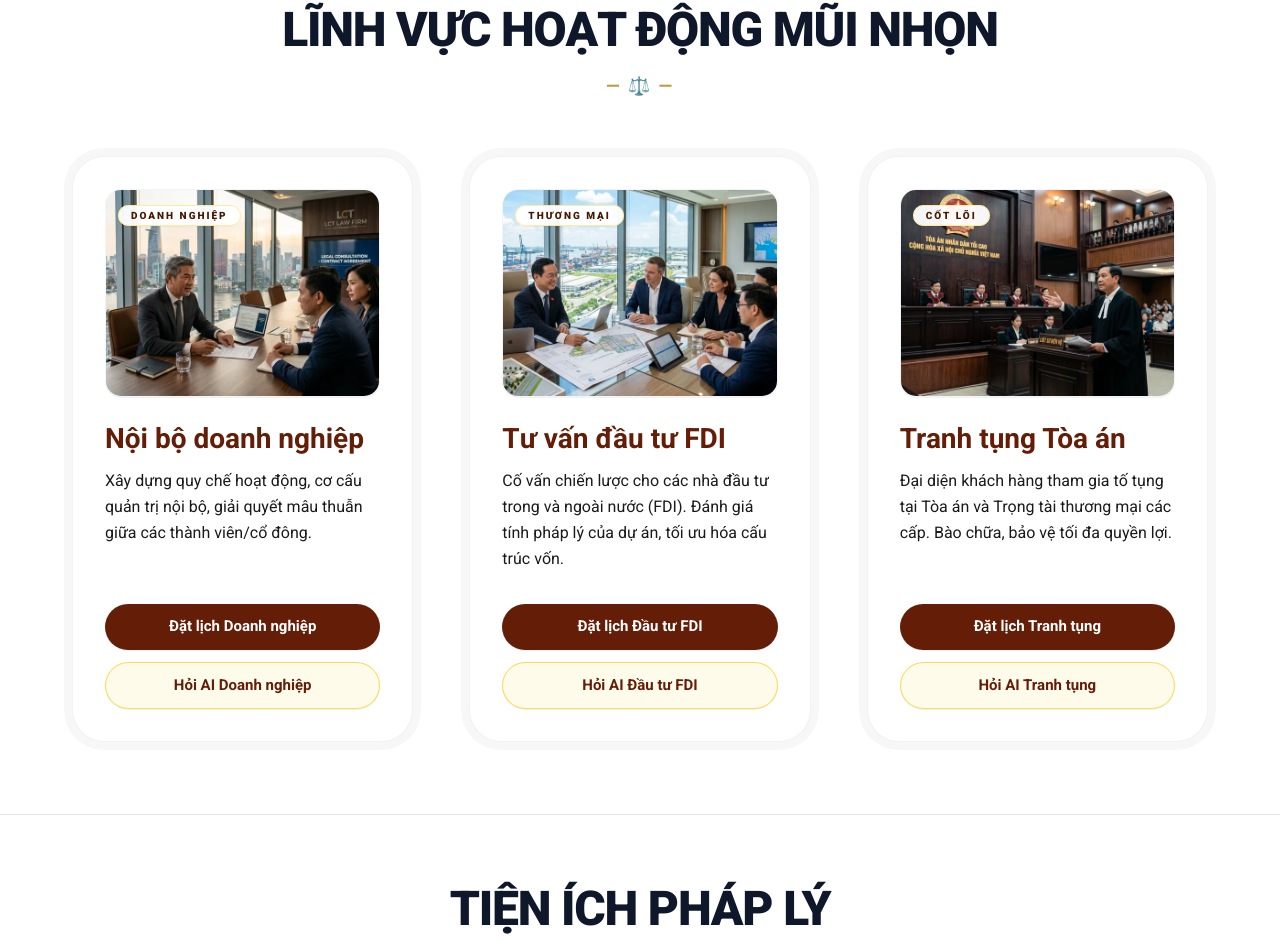
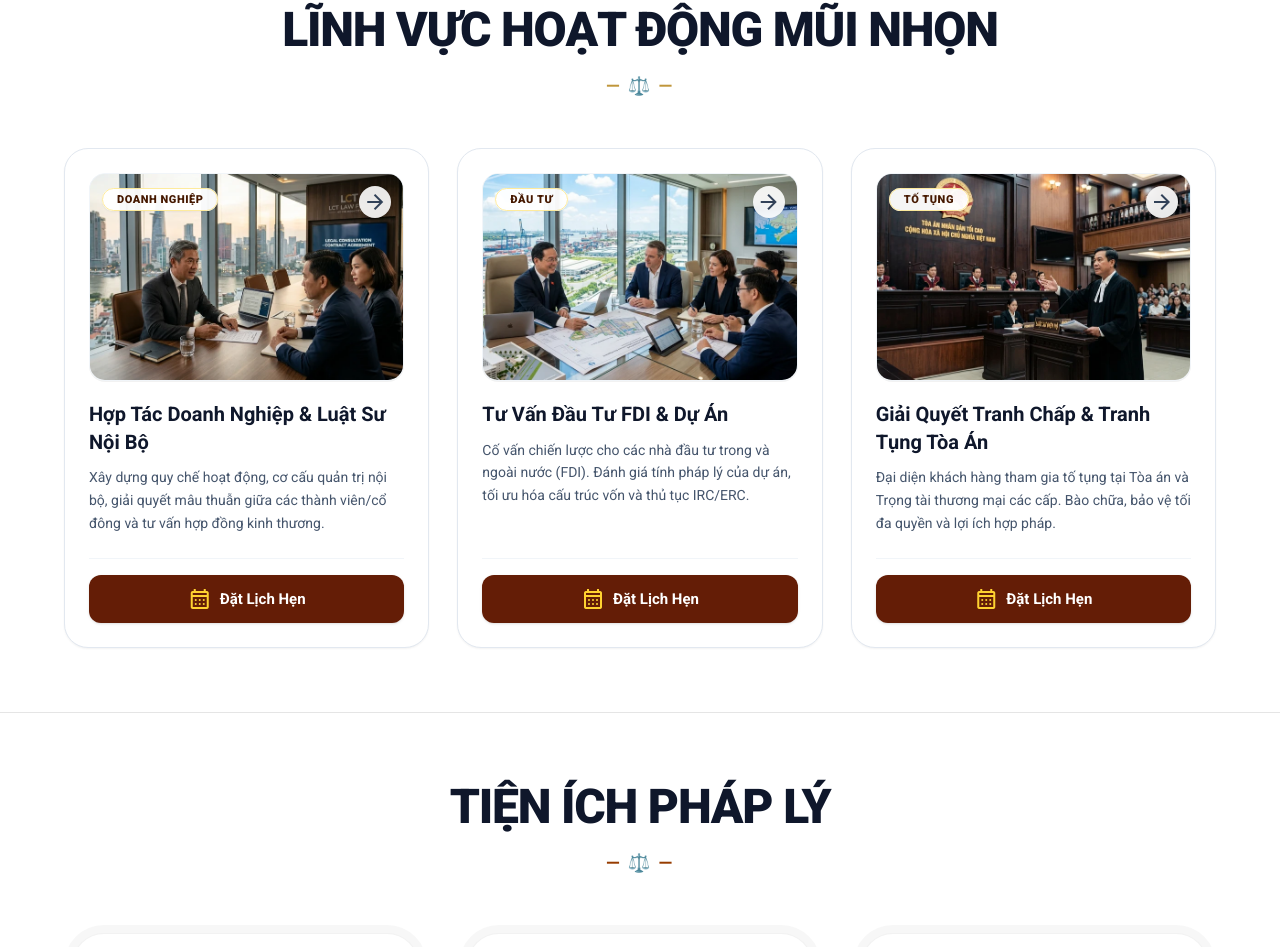
Before and after one commit to RexMcG/webluatductin, a Next.js app: page / in a window 1280 px wide. Shown: the part 2235-3182 px from the top of the page. Built offline with nearby package versions, Linux system fonts and the light colour scheme.

Commit message:
style(home): dong bo giao dien card linh vuc mui nhon giong trang linh vuc

```diff
--- a/src/app/page.tsx
+++ b/src/app/page.tsx
@@ -334,12 +334,12 @@ export default function Home() {
             <span className="tracking-widest font-bold text-lg">— ⚖️ —</span>
           </div>
         </div>
-        <div className="grid grid-cols-1 md:grid-cols-2 lg:grid-cols-3 gap-8 md:gap-10">
+        <div className="grid grid-cols-1 md:grid-cols-2 lg:grid-cols-3 gap-6 sm:gap-7">
 
           {/* 1. Nội bộ doanh nghiệp */}
-          <div className="bg-border-neutral/30 p-2 rounded-[2.5rem] transition-transform duration-700 ease-[cubic-bezier(0.32,0.72,0,1)] hover:scale-[0.98] group">
-            <div className="bg-surface-main shadow-[inset_0_1px_1px_rgba(255,255,255,0.8)] rounded-[calc(2.5rem-0.5rem)] p-6 sm:p-8 h-full flex flex-col border border-border-neutral/50">
-              <div className="relative w-full h-48 sm:h-52 rounded-2xl overflow-hidden mb-6 border border-slate-100 bg-slate-100 shadow-2xs">
+          <div className="bg-white rounded-3xl p-5 sm:p-6 border border-slate-200 shadow-xs hover:shadow-2xl hover:border-amber-500 hover:-translate-y-1.5 transition-all duration-300 flex flex-col justify-between group overflow-hidden relative cursor-pointer">
+            <Link href="/services/hop-tac-doanh-nghiep" className="block flex-1 flex flex-col">
+              <div className="relative w-full h-48 sm:h-52 rounded-2xl overflow-hidden mb-5 border border-slate-100 bg-slate-100 shadow-2xs">
                 <img
                   src="/img/card_business.webp"
                   alt="Nội bộ doanh nghiệp"
@@ -349,30 +349,38 @@ export default function Home() {
                   className="w-full h-full object-cover group-hover:scale-105 transition-transform duration-500"
                 />
                 <div className="absolute top-3 left-3">
-                  <span className="rounded-full px-3 py-1 bg-white/95 backdrop-blur-xs text-[10px] uppercase tracking-[0.2em] font-extrabold text-amber-950 border border-amber-200/80 shadow-xs">
+                  <span className="rounded-full px-3.5 py-1 bg-white/95 backdrop-blur-xs text-[11px] uppercase tracking-wider font-extrabold text-amber-950 border border-amber-200/80 shadow-xs">
                     Doanh nghiệp
                   </span>
                 </div>
+                <div className="absolute top-3 right-3 w-8 h-8 rounded-full bg-white/90 backdrop-blur-xs text-slate-700 group-hover:bg-[#641D06] group-hover:text-white flex items-center justify-center shadow-xs transition-colors">
+                  <span className="material-symbols-outlined text-base group-hover:translate-x-0.5 transition-transform">
+                    arrow_forward
+                  </span>
                 </div>
-              <h3 className="font-headline-lg text-[26px] sm:text-[28px] text-primary mb-3 leading-tight font-bold">Nội bộ doanh nghiệp</h3>
-              <p className="font-body-md text-text-secondary leading-relaxed mb-8 flex-grow text-sm sm:text-base">
-                Xây dựng quy chế hoạt động, cơ cấu quản trị nội bộ, giải quyết mâu thuẫn giữa các thành viên/cổ đông.
+              </div>
+              <h3 className="text-xl font-bold text-slate-900 mb-2.5 group-hover:text-[#641D06] transition-colors leading-snug">
+                Hợp Tác Doanh Nghiệp &amp; Luật Sư Nội Bộ
+              </h3>
+              <p className="text-slate-600 text-sm leading-relaxed mb-6 line-clamp-3 flex-1">
+                Xây dựng quy chế hoạt động, cơ cấu quản trị nội bộ, giải quyết mâu thuẫn giữa các thành viên/cổ đông và tư vấn hợp đồng kinh thương.
               </p>
-              <div className="flex flex-col gap-3 mt-auto">
-                <Link href="/appointment" aria-label="Đặt lịch hẹn tư vấn Doanh nghiệp" className="flex w-full items-center justify-center bg-[#641D06] hover:bg-black text-white rounded-full px-6 py-3 transition-colors font-bold text-sm sm:text-[15px] shadow-2xs text-center">
-                  Đặt lịch Doanh nghiệp
             </Link>
-                <Link href="/ai-chatbot" aria-label="Hỏi Trợ lý AI về Doanh nghiệp" className="flex w-full items-center justify-center bg-amber-50 hover:bg-amber-100 text-[#641D06] border border-amber-300/80 rounded-full px-6 py-3 transition-colors font-bold text-sm sm:text-[15px] shadow-2xs text-center">
-                  Hỏi AI Doanh nghiệp
+            <div className="pt-4 border-t border-slate-100 mt-auto">
+              <Link
+                href="/appointment"
+                className="w-full flex items-center justify-center gap-2 bg-[#641D06] hover:bg-black text-white rounded-xl py-2.5 sm:py-3 text-sm sm:text-[15px] font-bold transition-all active:scale-98 shadow-sm hover:shadow-md text-center"
+              >
+                <span className="material-symbols-outlined text-base text-amber-300">calendar_month</span>
+                <span>Đặt Lịch Hẹn</span>
               </Link>
             </div>
           </div>
-          </div>
 
-          {/* 2. Tư vấn đầu tư */}
-          <div className="bg-border-neutral/30 p-2 rounded-[2.5rem] transition-transform duration-700 ease-[cubic-bezier(0.32,0.72,0,1)] hover:scale-[0.98] group">
-            <div className="bg-surface-main shadow-[inset_0_1px_1px_rgba(255,255,255,0.8)] rounded-[calc(2.5rem-0.5rem)] p-6 sm:p-8 h-full flex flex-col border border-border-neutral/50">
-              <div className="relative w-full h-48 sm:h-52 rounded-2xl overflow-hidden mb-6 border border-slate-100 bg-slate-100 shadow-2xs">
+          {/* 2. Tư vấn đầu tư FDI */}
+          <div className="bg-white rounded-3xl p-5 sm:p-6 border border-slate-200 shadow-xs hover:shadow-2xl hover:border-amber-500 hover:-translate-y-1.5 transition-all duration-300 flex flex-col justify-between group overflow-hidden relative cursor-pointer">
+            <Link href="/services/dau-tu-nuoc-ngoai-fdi" className="block flex-1 flex flex-col">
+              <div className="relative w-full h-48 sm:h-52 rounded-2xl overflow-hidden mb-5 border border-slate-100 bg-slate-100 shadow-2xs">
                 <img
                   src="/img/card_fdi.webp"
                   alt="Tư vấn đầu tư FDI"
@@ -382,30 +390,38 @@ export default function Home() {
                   className="w-full h-full object-cover group-hover:scale-105 transition-transform duration-500"
                 />
                 <div className="absolute top-3 left-3">
-                  <span className="rounded-full px-3 py-1 bg-white/95 backdrop-blur-xs text-[10px] uppercase tracking-[0.2em] font-extrabold text-amber-950 border border-amber-200/80 shadow-xs">
-                    Thương mại
+                  <span className="rounded-full px-3.5 py-1 bg-white/95 backdrop-blur-xs text-[11px] uppercase tracking-wider font-extrabold text-amber-950 border border-amber-200/80 shadow-xs">
+                    Đầu tư
+                  </span>
+                </div>
+                <div className="absolute top-3 right-3 w-8 h-8 rounded-full bg-white/90 backdrop-blur-xs text-slate-700 group-hover:bg-[#641D06] group-hover:text-white flex items-center justify-center shadow-xs transition-colors">
+                  <span className="material-symbols-outlined text-base group-hover:translate-x-0.5 transition-transform">
+                    arrow_forward
                   </span>
                 </div>
               </div>
-              <h3 className="font-headline-lg text-[26px] sm:text-[28px] text-primary mb-3 leading-tight font-bold">Tư vấn đầu tư FDI</h3>
-              <p className="font-body-md text-text-secondary leading-relaxed mb-8 flex-grow text-sm sm:text-base">
-                Cố vấn chiến lược cho các nhà đầu tư trong và ngoài nước (FDI). Đánh giá tính pháp lý của dự án, tối ưu hóa cấu trúc vốn.
+              <h3 className="text-xl font-bold text-slate-900 mb-2.5 group-hover:text-[#641D06] transition-colors leading-snug">
+                Tư Vấn Đầu Tư FDI &amp; Dự Án
+              </h3>
+              <p className="text-slate-600 text-sm leading-relaxed mb-6 line-clamp-3 flex-1">
+                Cố vấn chiến lược cho các nhà đầu tư trong và ngoài nước (FDI). Đánh giá tính pháp lý của dự án, tối ưu hóa cấu trúc vốn và thủ tục IRC/ERC.
               </p>
-              <div className="flex flex-col gap-3 mt-auto">
-                <Link href="/appointment" aria-label="Đặt lịch hẹn tư vấn Đầu tư FDI" className="flex w-full items-center justify-center bg-[#641D06] hover:bg-black text-white rounded-full px-6 py-3 transition-colors font-bold text-sm sm:text-[15px] shadow-2xs text-center">
-                  Đặt lịch Đầu tư FDI
             </Link>
-                <Link href="/ai-chatbot" aria-label="Hỏi Trợ lý AI về Đầu tư FDI" className="flex w-full items-center justify-center bg-amber-50 hover:bg-amber-100 text-[#641D06] border border-amber-300/80 rounded-full px-6 py-3 transition-colors font-bold text-sm sm:text-[15px] shadow-2xs text-center">
-                  Hỏi AI Đầu tư FDI
+            <div className="pt-4 border-t border-slate-100 mt-auto">
+              <Link
+                href="/appointment"
+                className="w-full flex items-center justify-center gap-2 bg-[#641D06] hover:bg-black text-white rounded-xl py-2.5 sm:py-3 text-sm sm:text-[15px] font-bold transition-all active:scale-98 shadow-sm hover:shadow-md text-center"
+              >
+                <span className="material-symbols-outlined text-base text-amber-300">calendar_month</span>
+                <span>Đặt Lịch Hẹn</span>
               </Link>
             </div>
           </div>
-          </div>
 
-          {/* 3. Tranh tụng */}
-          <div className="bg-border-neutral/30 p-2 rounded-[2.5rem] transition-transform duration-700 ease-[cubic-bezier(0.32,0.72,0,1)] hover:scale-[0.98] group">
-            <div className="bg-surface-main shadow-[inset_0_1px_1px_rgba(255,255,255,0.8)] rounded-[calc(2.5rem-0.5rem)] p-6 sm:p-8 h-full flex flex-col border border-border-neutral/50">
-              <div className="relative w-full h-48 sm:h-52 rounded-2xl overflow-hidden mb-6 border border-slate-100 bg-slate-100 shadow-2xs">
+          {/* 3. Tranh tụng Tòa án */}
+          <div className="bg-white rounded-3xl p-5 sm:p-6 border border-slate-200 shadow-xs hover:shadow-2xl hover:border-amber-500 hover:-translate-y-1.5 transition-all duration-300 flex flex-col justify-between group overflow-hidden relative cursor-pointer">
+            <Link href="/services/tranh-tung-tai-toa" className="block flex-1 flex flex-col">
+              <div className="relative w-full h-48 sm:h-52 rounded-2xl overflow-hidden mb-5 border border-slate-100 bg-slate-100 shadow-2xs">
                 <img
                   src="/img/card_court.webp"
                   alt="Tranh tụng Tòa án"
@@ -415,23 +431,31 @@ export default function Home() {
                   className="w-full h-full object-cover group-hover:scale-105 transition-transform duration-500"
                 />
                 <div className="absolute top-3 left-3">
-                  <span className="rounded-full px-3 py-1 bg-white/95 backdrop-blur-xs text-[10px] uppercase tracking-[0.2em] font-extrabold text-amber-950 border border-amber-200/80 shadow-xs">
-                    Cốt lõi
+                  <span className="rounded-full px-3.5 py-1 bg-white/95 backdrop-blur-xs text-[11px] uppercase tracking-wider font-extrabold text-amber-950 border border-amber-200/80 shadow-xs">
+                    Tố tụng
+                  </span>
+                </div>
+                <div className="absolute top-3 right-3 w-8 h-8 rounded-full bg-white/90 backdrop-blur-xs text-slate-700 group-hover:bg-[#641D06] group-hover:text-white flex items-center justify-center shadow-xs transition-colors">
+                  <span className="material-symbols-outlined text-base group-hover:translate-x-0.5 transition-transform">
+                    arrow_forward
                   </span>
                 </div>
               </div>
-              <h3 className="font-headline-lg text-[26px] sm:text-[28px] text-primary mb-3 leading-tight font-bold">Tranh tụng Tòa án</h3>
-              <p className="font-body-md text-text-secondary leading-relaxed mb-8 flex-grow text-sm sm:text-base">
-                Đại diện khách hàng tham gia tố tụng tại Tòa án và Trọng tài thương mại các cấp. Bào chữa, bảo vệ tối đa quyền lợi.
+              <h3 className="text-xl font-bold text-slate-900 mb-2.5 group-hover:text-[#641D06] transition-colors leading-snug">
+                Giải Quyết Tranh Chấp &amp; Tranh Tụng Tòa Án
+              </h3>
+              <p className="text-slate-600 text-sm leading-relaxed mb-6 line-clamp-3 flex-1">
+                Đại diện khách hàng tham gia tố tụng tại Tòa án và Trọng tài thương mại các cấp. Bào chữa, bảo vệ tối đa quyền và lợi ích hợp pháp.
               </p>
-              <div className="flex flex-col gap-3 mt-auto">
-                <Link href="/appointment" aria-label="Đặt lịch hẹn tư vấn Tranh tụng" className="flex w-full items-center justify-center bg-[#641D06] hover:bg-black text-white rounded-full px-6 py-3 transition-colors font-bold text-sm sm:text-[15px] shadow-2xs text-center">
-                  Đặt lịch Tranh tụng
             </Link>
-                <Link href="/ai-chatbot" aria-label="Hỏi Trợ lý AI về Tranh tụng Tòa án" className="flex w-full items-center justify-center bg-amber-50 hover:bg-amber-100 text-[#641D06] border border-amber-300/80 rounded-full px-6 py-3 transition-colors font-bold text-sm sm:text-[15px] shadow-2xs text-center">
-                  Hỏi AI Tranh tụng
+            <div className="pt-4 border-t border-slate-100 mt-auto">
+              <Link
+                href="/appointment"
+                className="w-full flex items-center justify-center gap-2 bg-[#641D06] hover:bg-black text-white rounded-xl py-2.5 sm:py-3 text-sm sm:text-[15px] font-bold transition-all active:scale-98 shadow-sm hover:shadow-md text-center"
+              >
+                <span className="material-symbols-outlined text-base text-amber-300">calendar_month</span>
+                <span>Đặt Lịch Hẹn</span>
               </Link>
-              </div>
             </div>
           </div>
 
```
Lines whose indentation alone changed are shown as unchanged.
